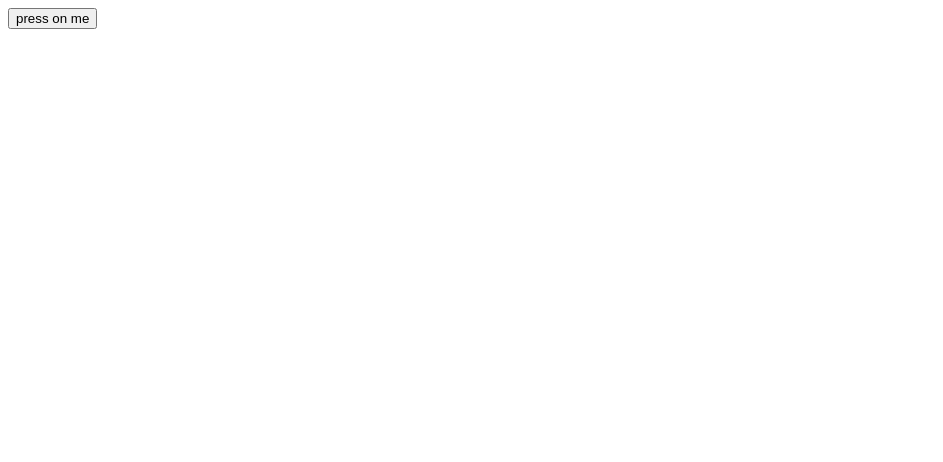
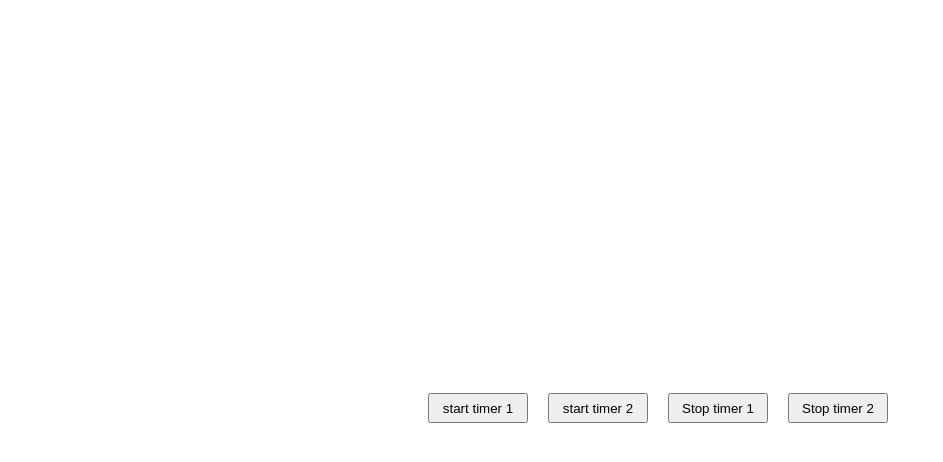
Before and after one commit to looosernk98/Basic_Javascript, a plain HTML site: page 19_setTimeout_setInterval/set_timeout.html in a window 1280 px wide. Shown: the whole page, without its empty margins (0-943 px from the left). Drawn offline with Linux system fonts and the light colour scheme.

Commit message:
added setTimeout and setInterval

```diff
--- a/19_setTimeout_setInterval/set_timeout.html
+++ b/19_setTimeout_setInterval/set_timeout.html
@@ -1,14 +1,44 @@
 <!DOCTYPE html>
 <html lang="en">
+
 <head>
     <meta charset="UTF-8">
     <meta name="viewport" content="width=device-width, initial-scale=1.0">
     <title>Document</title>
 </head>
+
 <body>
+    <style>
+        button {
+            width: 100px;
+            height: 30px;
+        }
 
-    <button onclick="setTimeout(sayMessage,2000)">press on me</button>
+        div{
+            display: flex;
+            justify-content: center;
+            align-items: center;
+            width: 100vw;
+            height: 100vh;
+            gap: 20px;
+            flex-wrap: wrap;
+        }
+
+    </style>
+
+    <div>
+        <h2></h2>
+        <button onclick="firstTimeout(2000)">start timer 1</button>
+        <button onclick="secondTimeout(4000)">start timer 2</button>
+        <button onclick="stopFirstTimeout()">Stop timer 1</button>
+        <button onclick="stopSecondTimeout()">Stop timer 2</button>
+    </div>
+
+
+    <!-- <button onclick="setTimeout(sayMessage,4000)">start 2</button>
+    <button onclick="setTimeout(sayMessage,4000)">start 2</button> -->
 
     <script src="set_timeout.js"></script>
 </body>
+
 </html>
--- a/19_setTimeout_setInterval/set_timeout.js
+++ b/19_setTimeout_setInterval/set_timeout.js
@@ -5,28 +5,49 @@ The setTimeout() method calls a function after a number of milliseconds.
 1 second = 1000 milliseconds.
 
 The setTimeout() is executed only once.
-
 If you need repeated executions, use setInterval() instead.
-
 Use the clearTimeout() method to prevent the function from starting.
-
 To clear a timeout, use the id returned from setTimeout()
 
 // ____________ Syntax _____________________
 
 (1) setTimeout(function, milliseconds, param1, param2, ...)
-
 Then you can to stop the execution by calling clearTimeout():
-
 (2) clearTimeout(myTimeout);
-
-
 
 
 */
 
+let timerId1 = ''
+let timerId2 = ''
 
+function sayMessage (timer) {
+    alert(`hello from ${timer}`)
+}
+function firstTimeout(time){
+   timerId1 = setTimeout(sayMessage, time, 'timer1')
+   console.log('timerId1: ', timerId1);
+}
+function secondTimeout(time){
+   timerId2 = setTimeout(sayMessage, time, 'timer2')
+}
 
-function sayMessage () {
-    alert("hello")
+function stopFirstTimeout(){
+    console.log('timerid 1', timerId1);
+    clearTimeout(timerId1)
 }
+
+function stopSecondTimeout(){
+    console.log('timerid 2', timerId2);
+
+    clearTimeout(timerId2)
+}
+// 1000ms = 1 sec
+
+// console.log("Before setTimeout")
+
+// setTimeout(() => {
+//    console.log("hello")
+// }, 5000)
+
+// console.log("After setTimeout")
```
Also changed, not shown: 19_setTimeout_setInterval/set_interval.html (+2 -1 lines), 19_setTimeout_setInterval/set_interval.js (+22 -0 lines), _projects/registration_form/form.png (added), _projects/registration_form/index.css (added), _projects/registration_form/index.html (added), _projects/registration_form/index.js (added).
